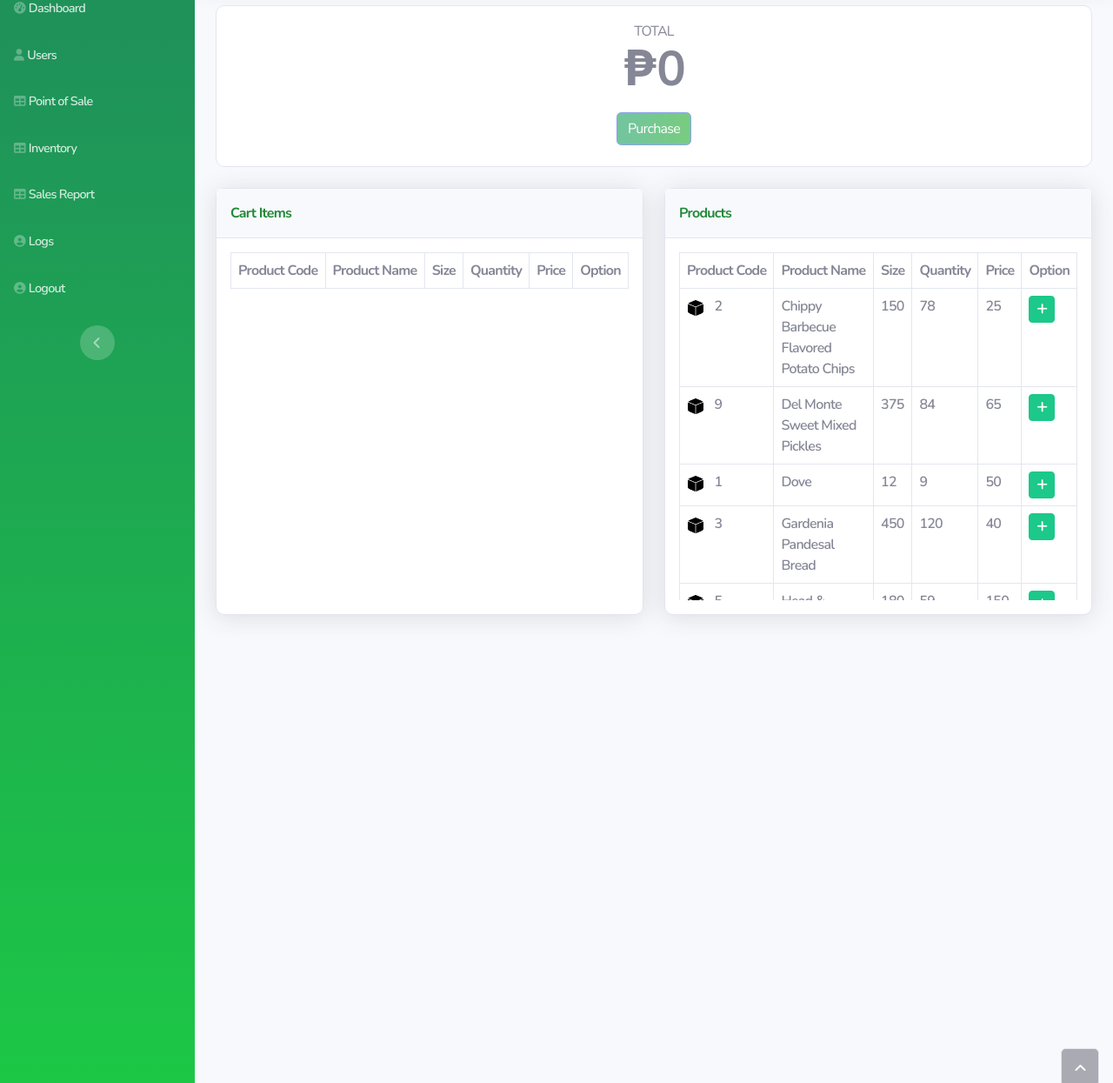
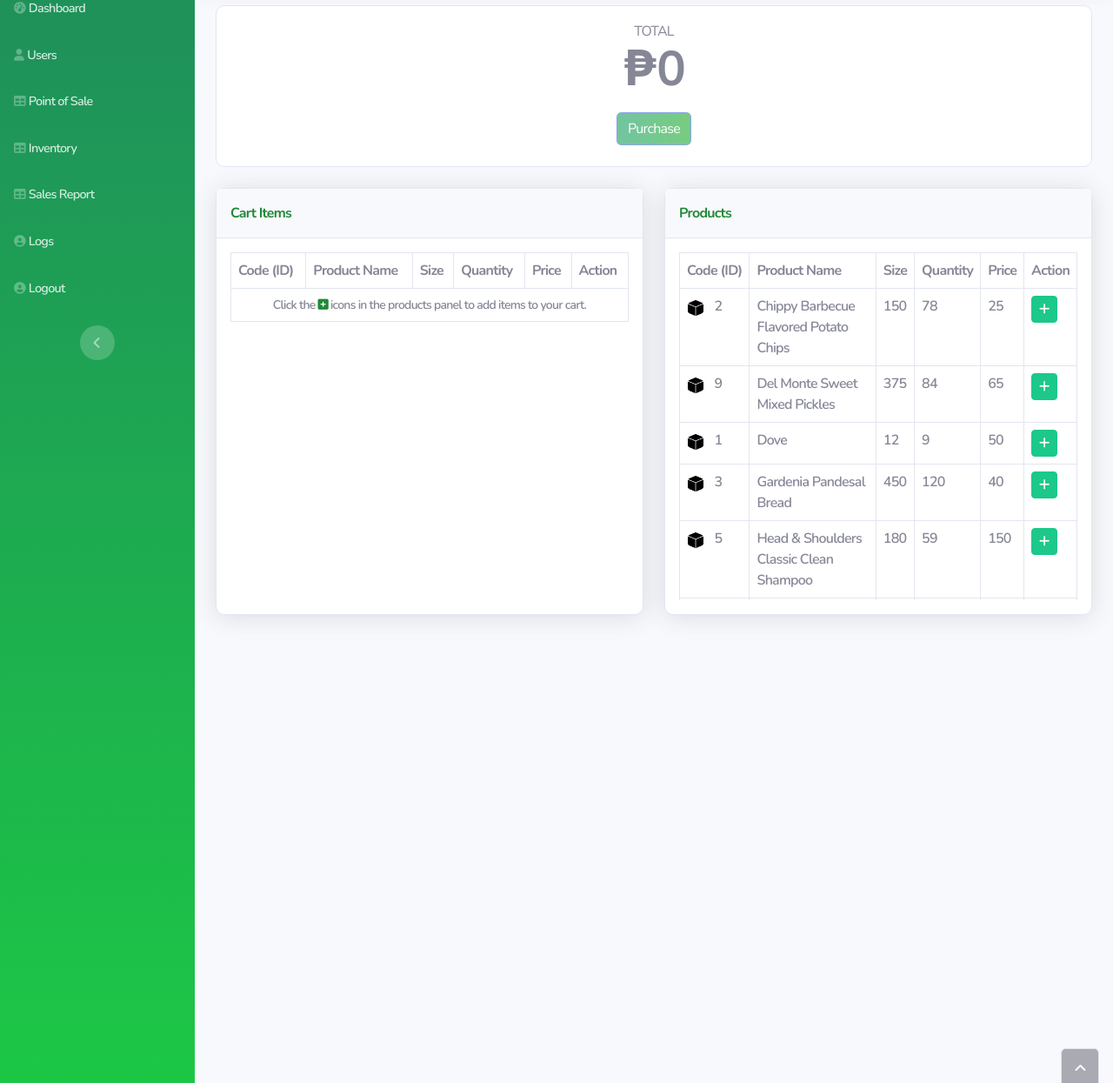
Before and after one commit to Xhinvier07/posinv, a PHP site: page /point-of-sale.php in a window 1280 px wide. Shown: the part 88-1333 px from the top of the page at 87% size. Run offline with PHP 8.4, Linux system fonts and the light colour scheme; a user stored in the database is signed in; data comes from the database, SQL or seed files in the repository; lists and menus that the app fills with data are empty.

Commit message:
Display instruction when cart is empty

```diff
--- a/functions/pos-history.php
+++ b/functions/pos-history.php
@@ -1,14 +1,16 @@
 <?php
-
 // Connect to the database
 $db = new PDO('mysql:host=localhost;dbname=db_hash', 'root', '');
 $user_id = $_SESSION['id'];
-// Get all data from the products table
-$sql = 'SELECT * FROM history WHERE user_id = '.$user_id.' AND status != "success"';
+
+// Get all data from the history table where status is not 'success'
+$sql = 'SELECT * FROM history WHERE user_id = ' . $user_id . ' AND status != "success"';
 $stmt = $db->prepare($sql);
 $stmt->execute();
 $results = $stmt->fetchAll();
 
+// Check if the query returned any results
+if (count($results) > 0) {
     // Loop through the results and add them to the table
     foreach ($results as $row) {
         ?>
@@ -26,5 +28,12 @@ foreach ($results as $row) {
         </tr>
         <?php
     }
-
+} else {
+    // Display the instruction when the query returns no results
     ?>
+    <tr>
+        <td colspan="6" class="text-center text-muted small">Click the <i class="fas fa-plus-square text-primary"></i> icons in the products panel to add items to your cart.</td>
+    </tr>
+    <?php
+}
+?>
--- a/point-of-sale.php
+++ b/point-of-sale.php
@@ -49,12 +49,12 @@
                                         <table class="table table-hover table-bordered my-0" id="dataTable">
                                             <thead>
                                                 <tr>
-                                                    <th style="white-space: nowrap;">Product Code</th>
+                                                    <th style="white-space: nowrap;">Code (ID)</th>
                                                     <th>Product Name</th>
                                                     <th>Size</th>
                                                     <th>Quantity</th>
                                                     <th>Price</th>
-                                                    <th>Option</th>
+                                                    <th>Action</th>
                                                 </tr>
                                             </thead>
                                             <tbody>
@@ -77,12 +77,12 @@
                                         <table class="table table-hover table-bordered my-0" id="dataTable">
                                             <thead>
                                                 <tr>
-                                                    <th style="white-space: nowrap;">Product Code</th>
+                                                    <th style="white-space: nowrap;">Code (ID)</th>
                                                     <th>Product Name</th>
                                                     <th>Size</th>
                                                     <th>Quantity</th>
                                                     <th>Price</th>
-                                                    <th>Option</th>
+                                                    <th>Action</th>
                                                 </tr>
                                             </thead>
                                             <tbody>
@@ -117,11 +117,11 @@
                             <h4 class="display-4 fw-bold card-title mb-4">₱<?php include 'functions/pos-total.php'; ?></h4>
 
                             <div class="mb-3">
-                                <input class="form-control" type="number" id="discount" name="discount" min="0" max="999999" placeholder="Enter amount to be discounted">
+                                <input class="form-control" type="number" id="discount" name="discount" min="0" placeholder="Enter amount to be discounted">
                             </div>
 
                             <div class="mb-3">
-                                <input class="form-control" type="number" id="amount" name="amount" min="0" max="999999" placeholder="Enter amount received">
+                                <input class="form-control" type="number" id="amount" name="amount" min="0" placeholder="Enter amount received" required>
                             </div>
 
                             <input type="hidden" name="total_sales" value="<?php include 'functions/pos-total.php'; ?>">
@@ -171,7 +171,7 @@
                     <p>Quantity</p>
                     <form id="add-item-form" class="text-center" action="functions/pos-add-item.php" method="post">
                         <input type="hidden" name="product_id">
-                        <div class="mb-3"><input class="form-control" type="number" id="item_qty" name="item_qty" value="1" placeholder="1" min=1 max=999 required></div>
+                        <div class="mb-3"><input class="form-control" type="number" id="item_qty" name="item_qty" value="1" placeholder="1" min=1 required></div>
                     </form>
                 </div>
                 <div class="modal-footer">
```
Also changed, not shown: functions/pos-add-item.php (+8 -8 lines). Lines whose indentation alone changed are shown as unchanged.
